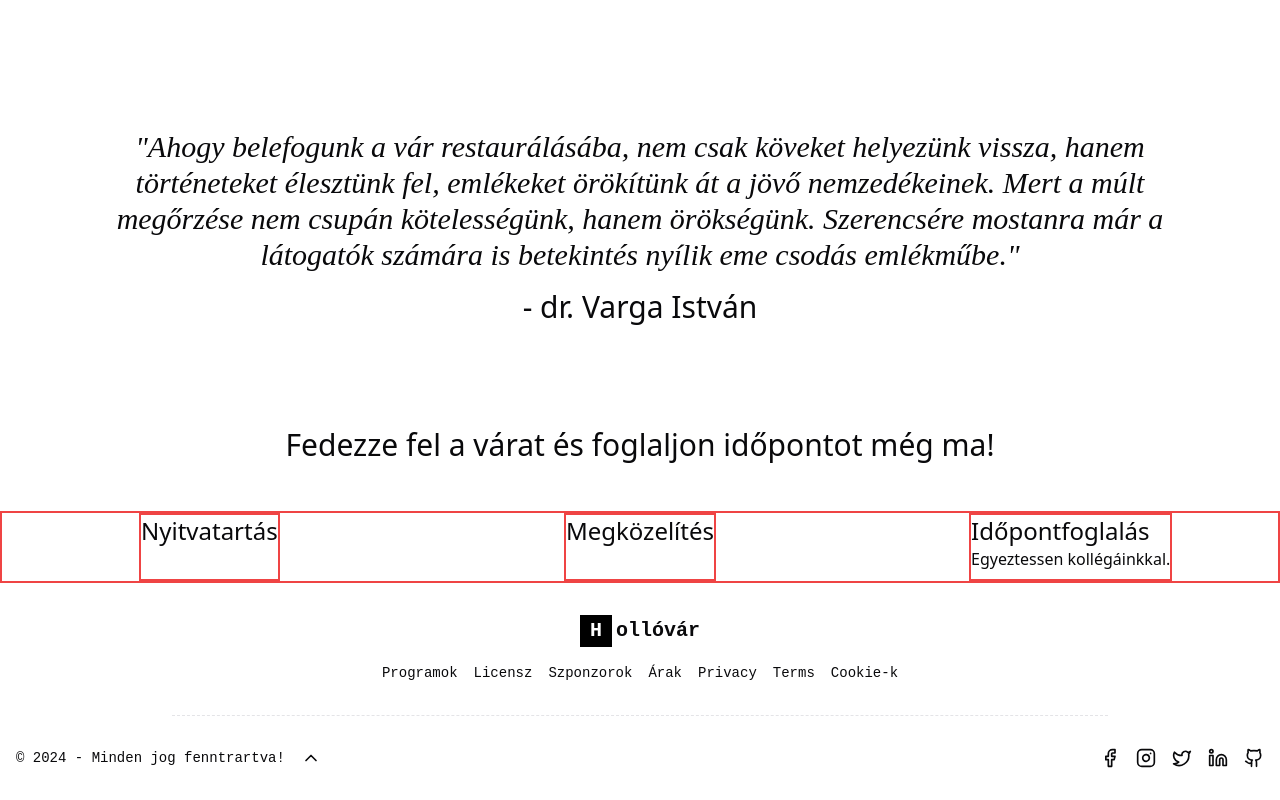
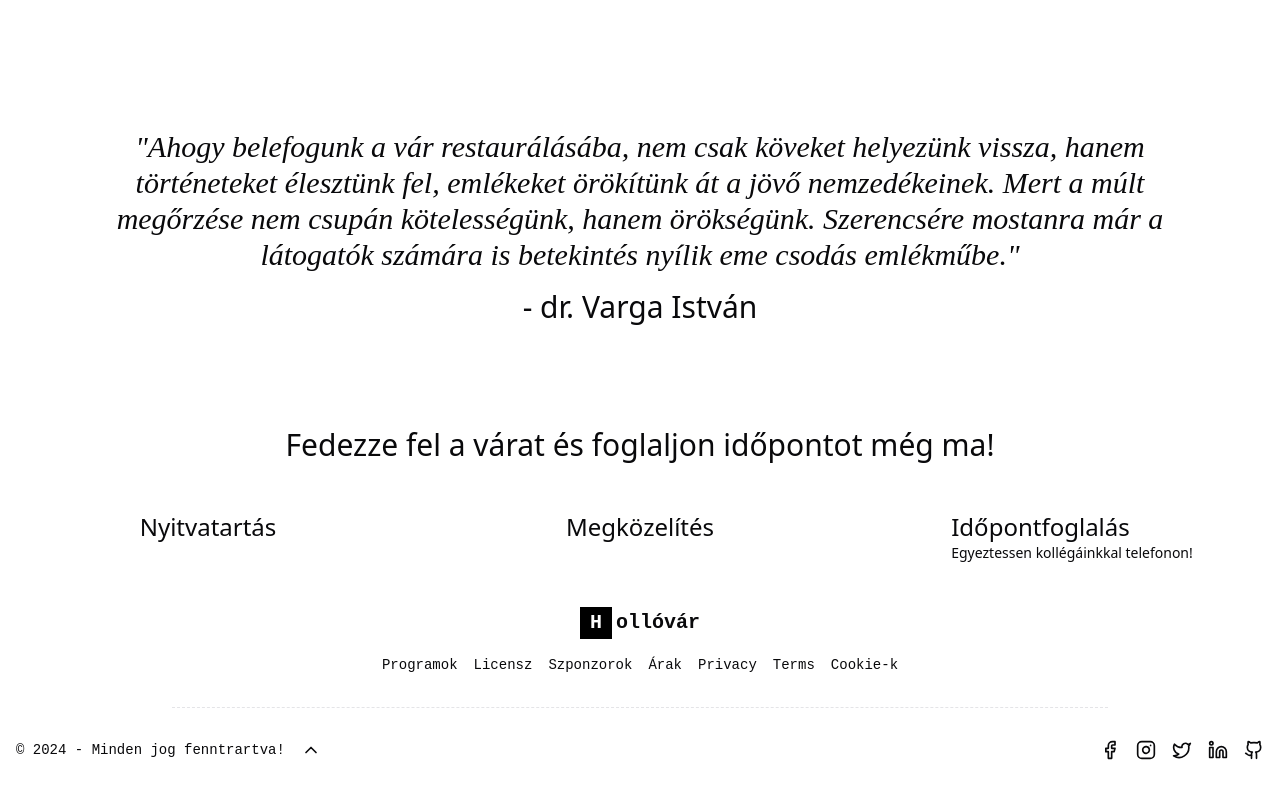
Before and after one commit to koosbalazsbence/dia-tanarno-projektek, a Next.js app in the folder raven-castle/: page / in a window 1280 px wide. Shown: the part 1242-2042 px from the top of the page. Built offline with nearby package versions, Linux system fonts and the light colour scheme.

Commit message:
add necessary pages for future work

```diff
--- /dev/null
+++ b/raven-castle/src/app/buy-tickets/page.tsx
@@ -0,0 +1,5 @@
+export default function TicketsPage() {
+    return <div>
+        <h1>TicketsPage</h1>
+    </div>;
+};
--- /dev/null
+++ b/raven-castle/src/app/contact/page.tsx
@@ -0,0 +1,7 @@
+export default function Contact() {
+    return (
+        <div>
+            <h1>Contact</h1>
+        </div>
+    )
+};
--- a/raven-castle/src/app/layout.tsx
+++ b/raven-castle/src/app/layout.tsx
@@ -7,7 +7,7 @@ import Footer from "@/components/Footer";
 
 import type { Metadata } from "next";
 export const metadata: Metadata = {
-  title: "Create Next App",
+  title: "Hollóvár",
   description: "Generated by create next app",
 };
 
--- /dev/null
+++ b/raven-castle/src/app/opening/page.tsx
@@ -0,0 +1,7 @@
+export default function Opening() {
+    return (
+        <div>
+            <h1>Opening</h1>
+        </div>
+    )
+};
--- a/raven-castle/src/app/page.tsx
+++ b/raven-castle/src/app/page.tsx
@@ -1,4 +1,3 @@
-
 // components
 import HeroImage from "@/components/HeroImage";
 import Sponsors from "@/components/Sponsors";
@@ -27,18 +26,18 @@ export default function Home() {
       <div>
         <h1 className="text-center text-3xl m-12">Fedezze fel a várat és foglaljon időpontot még ma!</h1>
       </div>
-      <div className="grid grid-cols-3 gap-4 items-center justify-items-center border-2 border-red-500">
-        <div className="grid grid-rows-2 border-2 border-red-500">
+      <div className="grid grid-cols-3 gap-4 items-center justify-items-center">
+        <div className="grid grid-rows-2">
           <h1 className="text-2xl">Nyitvatartás</h1>
           {/* TODO: Insert table HERE */}
         </div>
-        <div className="grid grid-rows-2 border-2 border-red-500">
+        <div className="grid grid-rows-2">
           <h1 className="text-2xl">Megközelítés</h1>
           {/* TODO: Insert text HERE */}
         </div>
-        <div className="grid grid-rows-2 border-2 border-red-500">
+        <div className="grid grid-rows-2">
           <h1 className="text-2xl">Időpontfoglalás</h1>
-          Egyeztessen kollégáinkkal.
+          <p className="text-sm font-light">Egyeztessen kollégáinkkal telefonon!</p>
           {/* TODO: Insert calendar HERE */}
         </div>
       </div>
--- /dev/null
+++ b/raven-castle/src/app/pricing/page.tsx
@@ -0,0 +1,7 @@
+export default function Pricing() {
+    return (
+        <div>
+            <h1>Pricing</h1>
+        </div>
+    )
+};
--- /dev/null
+++ b/raven-castle/src/app/programs/page.tsx
@@ -0,0 +1,7 @@
+export default function Events() {
+    return (
+        <div>
+            <h1>Events</h1>
+        </div>
+    )
+};
--- a/raven-castle/src/components/Button.tsx
+++ b/raven-castle/src/components/Button.tsx
@@ -1,9 +1,12 @@
+import Link from "next/link"
 import { Button } from "@/components/ui/button"
 
 export default function Tickets() {
     return (
-        <Button variant="destructive" size="lg" className="text-xl">
-            Jegyvásárlás
-        </Button>
+        <Link href="/buy-tickets">
+            <Button variant="destructive" size="lg" className="text-xl">
+                Jegyvásárlás
+            </Button>
+        </Link>
     )
 }
--- a/raven-castle/src/components/Navbar.tsx
+++ b/raven-castle/src/components/Navbar.tsx
@@ -10,7 +10,7 @@ export default function Navbar() {
         <header className="w-[95%] flex items-center justify-between mx-auto h-24 p-4 font-playfair">
             <Link href="/" className="leadingHeader text-5xl dark:text-[#bfa826] hover:text-[#bfa826] transition duration-200 ease-in-out">Hollóvár</Link>
             <div className="flex justifFy-center items-center gap-10 p-4">
-                <Link href="/events" className="text-2xl hover:text-[#bfa826] transition duration-200 ease-in-out">Programok</Link>
+                <Link href="/programs" className="text-2xl hover:text-[#bfa826] transition duration-200 ease-in-out">Programok</Link>
                 <Link href="/opening" className="text-2xl hover:text-[#bfa826] transition duration-200 ease-in-out">Nyitvatarás</Link>
                 <Link href="/contact" className="text-2xl hover:text-[#bfa826] transition duration-200 ease-in-out">Kapcsolatok</Link>
                 <Link href="/pricing" className="text-2xl hover:text-[#bfa826] transition duration-200 ease-in-out">Árak</Link>
```
Also changed, not shown: 1 other file (tests, documents, lock files or other folders).
